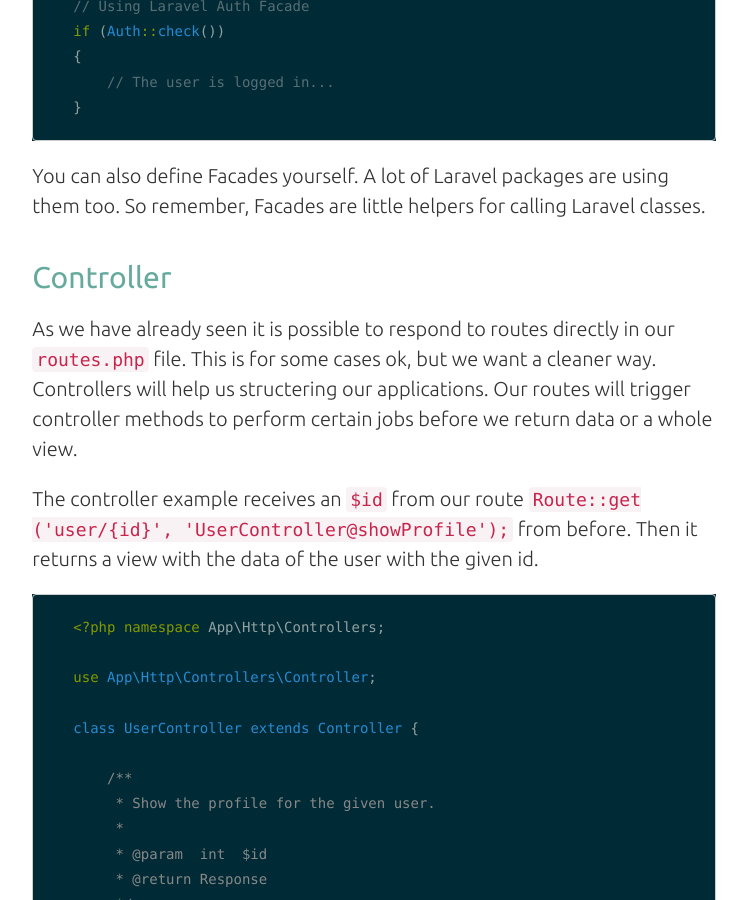
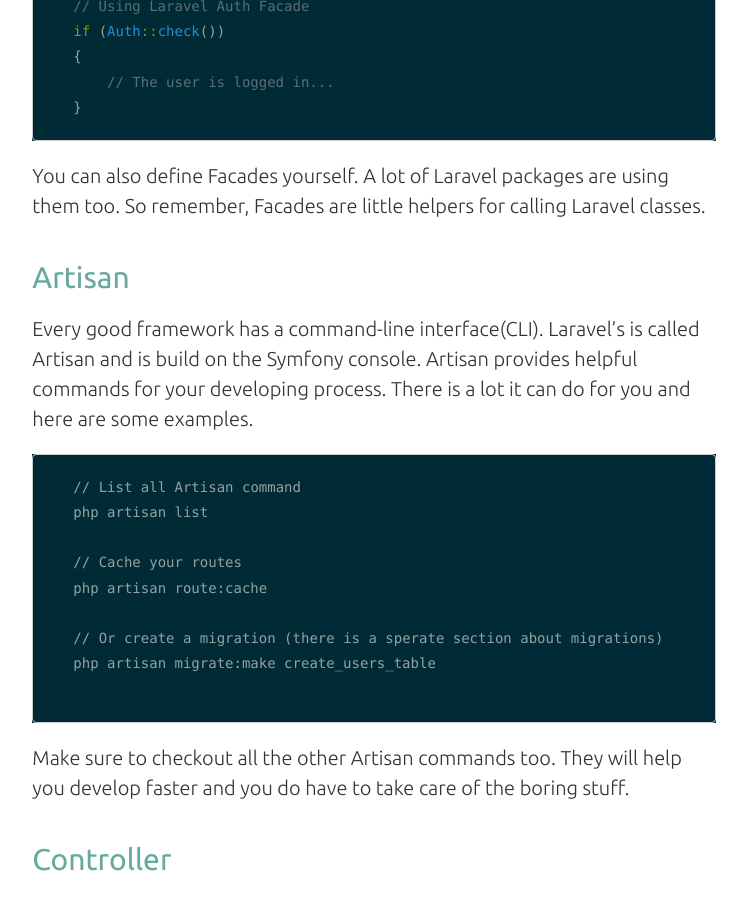
Before and after one commit to christophrumpel/christophrumpel.github.io, a Jekyll site: the page built from _posts/2015-04-21-hello-world-i-am-laravel.md, in a window 1280 px wide and 900 px high, scrolled down 3879 px. Shown: the whole window, without its empty margins (266-1013 px from the left). Built offline with Jekyll 4.4.1, drawn with Linux system fonts in a browser that asks for light colours; Markdown is read by kramdown in place of the engine named in the settings; comment, search, counter and statistics services are not loaded; some of the changed text lies outside the part shown.

Commit message:
add artisan section

```diff
--- a/_posts/2015-04-21-hello-world-i-am-laravel.md
+++ b/_posts/2015-04-21-hello-world-i-am-laravel.md
@@ -140,6 +140,28 @@
 You can also define Facades yourself. A lot of Laravel packages are using
 them too. So remember, Facades are little helpers for calling Laravel classes.
 
+##Artisan
+
+Every good framework has a command-line interface(CLI). Laravel's is called
+    Artisan and is build on the Symfony console. Artisan provides helpful
+    commands for your developing process. There is a lot it can do for you
+    and here are some examples.
+
+{% highlight PowerShell startinline %}
+// List all Artisan command
+php artisan list
+
+// Cache your routes
+php artisan route:cache
+
+// Or create a migration (there is a sperate section about migrations)
+php artisan migrate:make create_users_table
+
+{% endhighlight startinline %}
+
+Make sure to checkout all the other Artisan commands too. They will help you
+develop faster and you do have to take care of the boring stuff.
+
 ##Controller
 
 As we have already seen it is possible to respond to routes directly in our
@@ -171,7 +193,6 @@
 
 }
 {% endhighlight startinline %}
-
 
 ###Resource Controller
 
```
Also changed, not shown: other parts of _posts/2015-04-21-hello-world-i-am-laravel.md (+2 -1 lines).
